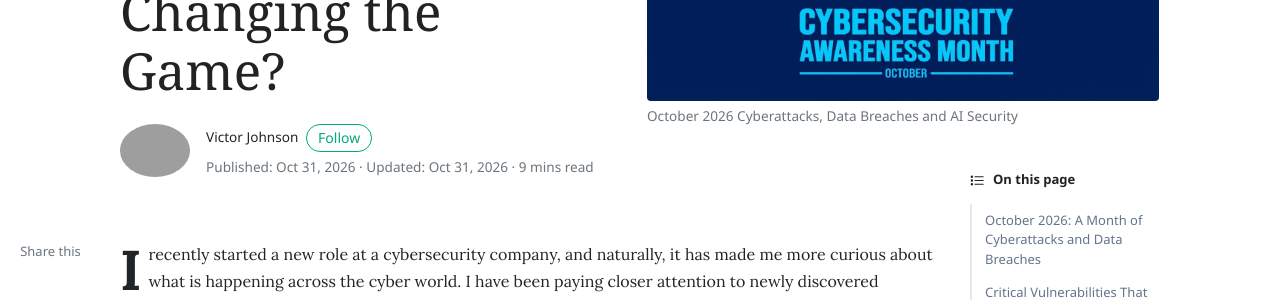
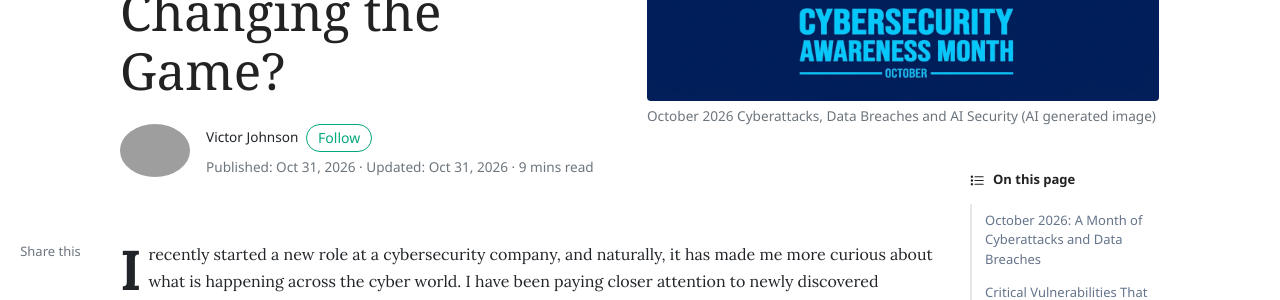
Before and after one commit to victorjohnsonk/blog, a Jekyll site: the page built from _posts/2026-10-31-ocotber-cyber-security-bugs-month.md, in a window 1280 px wide and 900 px high. Shown: the part 360-660 px from the top of the window. Built offline with Jekyll 4.4.1, drawn with Linux system fonts in a browser that asks for light colours; nearby versions of some CDN libraries; comment, search, counter and statistics services are not loaded.

Commit message:
Update title image description for October post

```diff
--- a/_posts/2026-10-31-ocotber-cyber-security-bugs-month.md
+++ b/_posts/2026-10-31-ocotber-cyber-security-bugs-month.md
@@ -6,7 +6,7 @@ permalink: /october-2026-cyberattacks-data-breaches-ai
 author: admin
 categories: [ cybersecurity, ai, technology ]
 image: assets/images/posts/2026/10-12/october-2026-cybersecurity.jpeg
-title-image: October 2026 Cyberattacks, Data Breaches and AI Security
+title-image: October 2026 Cyberattacks, Data Breaches and AI Security (AI generated image)
 tags: [ cybersecurity, cyberattacks, data-breaches, october-2026, ai-security, critical-vulnerabilities, cybersecurity-awareness-month ]
 ai_assisted: true
 last_modified_at: 2026-10-31 00:00:00 +0000
```
